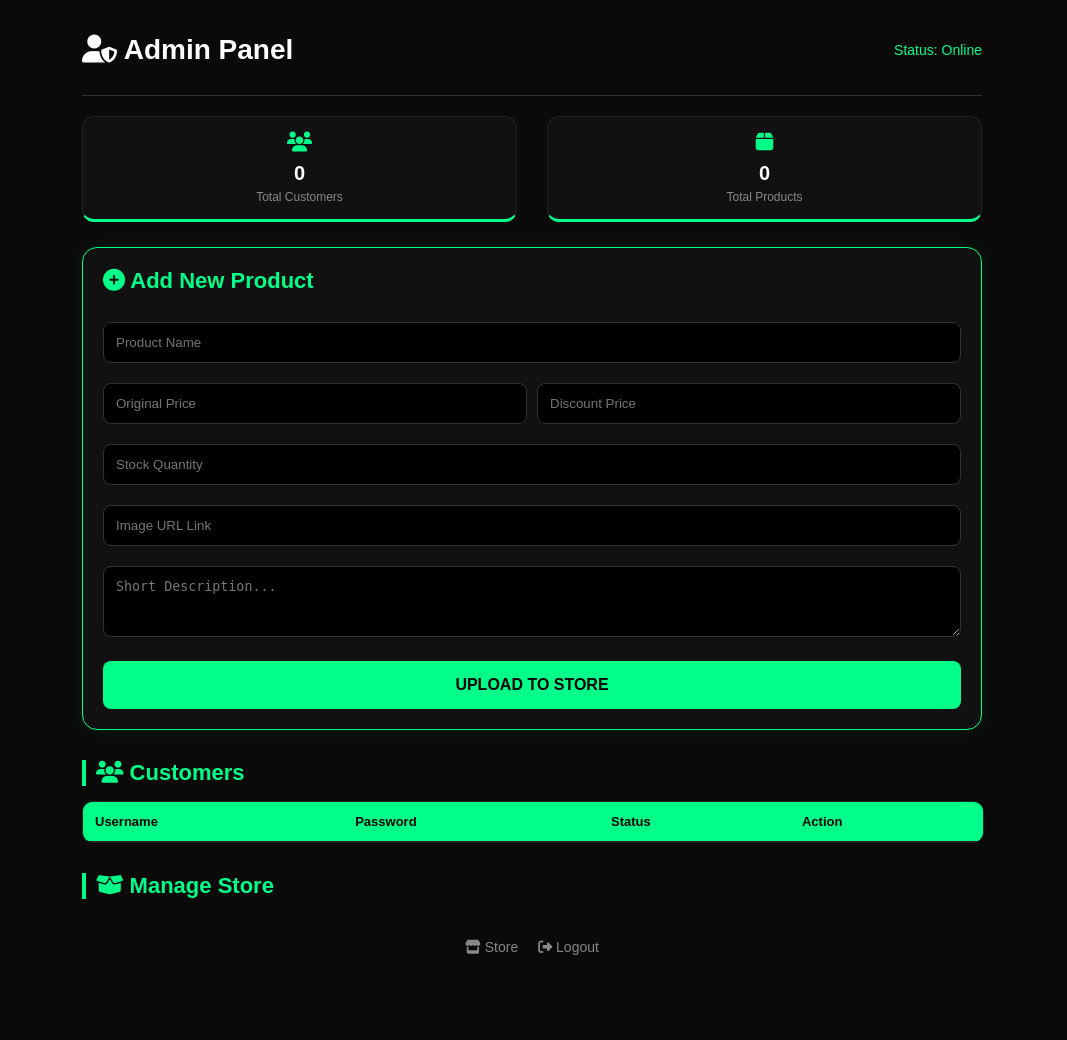
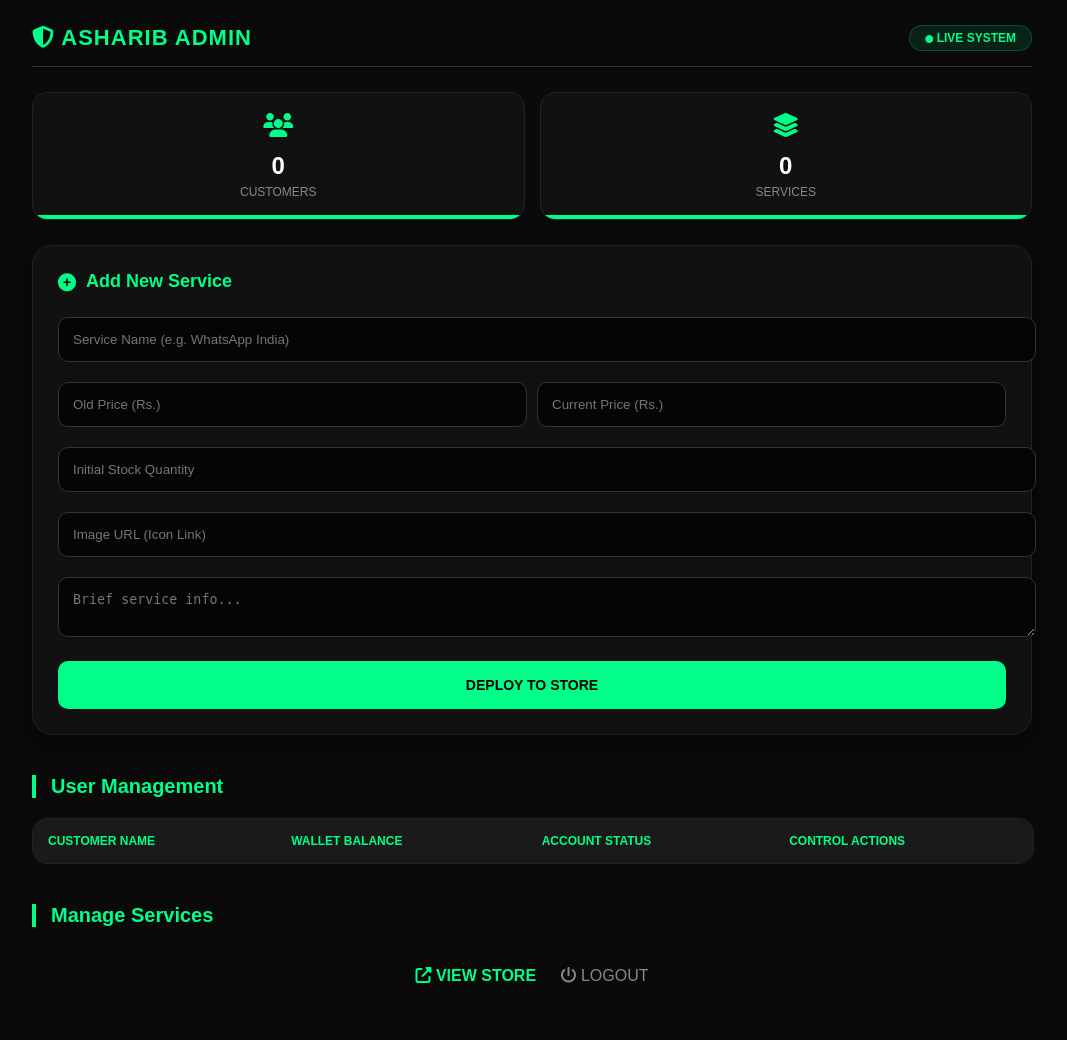
Before and after one commit to syedashariblaptop-hassan/asharib-otp-store, a Flask app: page /admin in a window 1280 px wide. Shown: the whole page, without its empty margins (108-1175 px from the left). Before the commit the page ends 955 px from the top, so only its background shows below. Run offline with Flask 3, Linux system fonts and the light colour scheme; the visitor is signed in with stand-in values (Sample User, id 1); lists and menus that the app fills with data are empty; some libraries are stand-ins or nearby versions.

Commit message:
Update admin.html

```diff
--- a/templates/admin.html
+++ b/templates/admin.html
@@ -2,133 +2,132 @@
 <html>
 <head>
     <meta name="viewport" content="width=device-width, initial-scale=1.0">
-
     <title>Admin Control Panel | Asharib Tech</title>
     <link rel="stylesheet" href="https://cdnjs.cloudflare.com/ajax/libs/font-awesome/6.4.0/css/all.min.css">
+    <script src="https://cdn.jsdelivr.net/npm/sweetalert2@11"></script>
     <style>
         body { background: #0a0a0a; color: white; font-family: 'Poppins', sans-serif; padding: 15px; margin: 0; overflow-x: hidden; }
-        .admin-container { max-width: 900px; margin: auto; }
+        .admin-container { max-width: 1000px; margin: auto; }
 
-        .header { display: flex; justify-content: space-between; align-items: center; border-bottom: 1px solid #333; padding-bottom: 10px; margin-bottom: 20px; }
-        .header h1 { font-size: 20px; }
+        .header { display: flex; justify-content: space-between; align-items: center; border-bottom: 1px solid #333; padding-bottom: 15px; margin-bottom: 25px; margin-top: 10px; }
+        .header h1 { font-size: 22px; color: #00ff88; margin: 0; text-transform: uppercase; letter-spacing: 1px; }
 
         /* Stats Section */
         .stats-grid { display: grid; grid-template-columns: repeat(2, 1fr); gap: 15px; margin-bottom: 25px; }
-        .stat-card { background: #111; padding: 15px; border-radius: 12px; border: 1px solid #222; text-align: center; border-bottom: 3px solid #00ff88; }
-        .stat-card i { color: #00ff88; font-size: 20px; margin-bottom: 5px; }
-        .stat-card h3 { margin: 5px 0; font-size: 20px; }
-        .stat-card p { margin: 0; font-size: 12px; color: #888; }
+        .stat-card { background: #111; padding: 20px; border-radius: 15px; border: 1px solid #222; text-align: center; position: relative; overflow: hidden; }
+        .stat-card::after { content: ''; position: absolute; bottom: 0; left: 0; width: 100%; height: 4px; background: #00ff88; }
+        .stat-card i { color: #00ff88; font-size: 24px; margin-bottom: 10px; }
+        .stat-card h3 { margin: 5px 0; font-size: 24px; font-weight: 800; }
+        .stat-card p { margin: 0; font-size: 12px; color: #888; text-transform: uppercase; }
 
-        /* Form Styling */
-        .box { background: #111; padding: 20px; border-radius: 15px; border: 1px solid #00ff88; box-shadow: 0 0 15px rgba(0, 255, 136, 0.1); margin-bottom: 30px; }
-        h2 { color: #00ff88; margin-top: 0; font-size: 18px; }
+        /* Box Styling */
+        .box { background: #111; padding: 25px; border-radius: 20px; border: 1px solid #222; box-shadow: 0 10px 30px rgba(0,0,0,0.5); margin-bottom: 35px; }
+        h2 { color: #00ff88; margin-top: 0; font-size: 18px; display: flex; align-items: center; gap: 10px; }
 
-        input, textarea { width: 100%; padding: 12px; margin: 10px 0; background: #000; color: #00ff88; border: 1px solid #333; border-radius: 8px; outline: none; box-sizing: border-box; }
-        input:focus { border-color: #00ff88; }
+        input, textarea { width: 100%; padding: 14px; margin: 10px 0; background: #050505; color: #fff; border: 1px solid #333; border-radius: 10px; outline: none; transition: 0.3s; }
+        input:focus { border-color: #00ff88; box-shadow: 0 0 10px rgba(0, 255, 136, 0.1); }
 
         .price-row { display: flex; gap: 10px; }
+        .btn-upload { width: 100%; padding: 16px; background: #00ff88; color: black; border: none; border-radius: 10px; font-weight: 800; cursor: pointer; transition: 0.3s; font-size: 14px; text-transform: uppercase; margin-top: 10px; }
+        .btn-upload:hover { background: #fff; transform: translateY(-2px); }
 
-        .btn-upload { width: 100%; padding: 15px; background: #00ff88; color: black; border: none; border-radius: 8px; font-weight: bold; cursor: pointer; transition: 0.3s; font-size: 16px; margin-top: 10px; }
-        .btn-upload:hover { background: white; }
+        /* User Table */
+        .section-title { color: #00ff88; border-left: 4px solid #00ff88; padding-left: 15px; margin: 40px 0 20px 0; font-size: 20px; font-weight: 700; }
+        .table-responsive { width: 100%; overflow-x: auto; background: #111; border-radius: 15px; border: 1px solid #222; }
+        .user-table { width: 100%; border-collapse: collapse; min-width: 700px; }
+        .user-table th { background: #1a1a1a; color: #00ff88; padding: 15px; text-align: left; font-size: 12px; text-transform: uppercase; }
+        .user-table td { padding: 15px; border-bottom: 1px solid #222; font-size: 14px; vertical-align: middle; }
 
-        /* List Styling */
-        .section-title { color: #00ff88; border-left: 4px solid #00ff88; padding-left: 10px; margin: 30px 0 15px 0; font-size: 18px; }
+        .balance-badge { background: rgba(0, 255, 136, 0.1); color: #00ff88; padding: 5px 10px; border-radius: 8px; font-weight: bold; border: 1px solid rgba(0, 255, 136, 0.2); }
+        .edit-balance { color: #aaa; cursor: pointer; margin-left: 5px; transition: 0.2s; }
+        .edit-balance:hover { color: #fff; }
 
-        .item-card { background: #1a1a1a; padding: 15px; border-radius: 10px; display: flex; justify-content: space-between; align-items: center; margin-bottom: 10px; border: 1px solid #222; }
-        .item-card strong { font-size: 14px; }
+        /* Action Buttons */
+        .block-btn { padding: 8px 12px; border-radius: 8px; font-weight: bold; cursor: pointer; color: white; text-decoration: none; font-size: 11px; transition: 0.3s; }
+        .remove-user-btn { padding: 8px 12px; border-radius: 8px; background: #ff4444; color: white; text-decoration: none; font-size: 11px; font-weight: bold; margin-left: 5px; transition: 0.3s; }
+        .block-btn:hover, .remove-user-btn:hover { opacity: 0.8; transform: scale(1.05); }
 
-        .action-btns { display: flex; gap: 8px; }
-        .delete-btn { background: #ff4444; color: white; padding: 8px 12px; border-radius: 5px; text-decoration: none; font-size: 11px; font-weight: bold; display: flex; align-items: center; gap: 5px; }
-        .edit-btn { background: #3498db; color: white; padding: 8px 12px; border-radius: 5px; text-decoration: none; font-size: 11px; font-weight: bold; display: flex; align-items: center; gap: 5px; }
+        /* Manage Products */
+        .item-card { background: #111; padding: 15px 20px; border-radius: 15px; display: flex; justify-content: space-between; align-items: center; margin-bottom: 12px; border: 1px solid #222; transition: 0.3s; }
+        .item-card:hover { border-color: #00ff88; background: #161616; }
+        .item-card strong { font-size: 15px; color: #fff; }
 
-        /* Responsive Table */
-        .table-responsive { width: 100%; overflow-x: auto; background: #111; border-radius: 10px; border: 1px solid #222; }
-        .user-table { width: 100%; border-collapse: collapse; min-width: 550px; }
-        .user-table th, .user-table td { padding: 12px; text-align: left; border-bottom: 1px solid #222; font-size: 13px; }
-        .user-table th { background: #00ff88; color: black; }
-
-        .status-active { color: #00ff88; font-weight: bold; }
-        .status-blocked { color: #ff4444; font-weight: bold; }
-
-        .block-btn { padding: 6px 10px; border-radius: 5px; border: none; font-weight: bold; cursor: pointer; color: white; text-decoration: none; font-size: 11px; white-space: nowrap; display: inline-block; }
-        .remove-user-btn { padding: 6px 10px; border-radius: 5px; background: #ff4444; color: white; text-decoration: none; font-size: 11px; font-weight: bold; margin-left: 5px; display: inline-block; }
-
-        .footer-links { text-align: center; margin-top: 40px; padding-bottom: 30px; display: flex; justify-content: center; gap: 20px; }
-        .footer-links a { color: #888; text-decoration: none; font-size: 14px; }
-
-        @media (min-width: 768px) {
-            .header h1 { font-size: 28px; }
-            h2, .section-title { font-size: 22px; }
-            .item-card strong { font-size: 18px; }
-            .stats-grid { gap: 30px; }
-        }
+        .swal2-popup { background: #111 !important; color: #fff !important; border-radius: 20px !important; border: 1px solid #333 !important; }
     </style>
 </head>
 <body>
 
 <div class="admin-container">
     <div class="header">
-        <h1><i class="fas fa-user-shield"></i> Admin Panel</h1>
-        <div style="color: #00ff88; font-size: 14px;">Status: Online</div>
+        <h1><i class="fas fa-shield-alt"></i> Asharib Admin</h1>
+        <div style="background: rgba(0,255,136,0.1); padding: 5px 15px; border-radius: 50px; color: #00ff88; font-size: 12px; font-weight: bold; border: 1px solid #00ff8833;">
+            <i class="fas fa-circle" style="font-size: 8px;"></i> LIVE SYSTEM
+        </div>
     </div>
 
     <div class="stats-grid">
         <div class="stat-card">
             <i class="fas fa-users"></i>
             <h3>{{ users|length }}</h3>
-            <p>Total Customers</p>
+            <p>Customers</p>
         </div>
         <div class="stat-card">
-            <i class="fas fa-box"></i>
+            <i class="fas fa-layer-group"></i>
             <h3>{{ products|length }}</h3>
-            <p>Total Products</p>
+            <p>Services</p>
         </div>
     </div>
 
     <div class="box">
-        <h2><i class="fas fa-plus-circle"></i> Add New Product</h2>
+        <h2><i class="fas fa-plus-circle"></i> Add New Service</h2>
         <form method="POST">
-            <input type="text" name="name" placeholder="Product Name" required>
+            <input type="text" name="name" placeholder="Service Name (e.g. WhatsApp India)" required>
             <div class="price-row">
-                <input type="text" name="old_price" placeholder="Original Price" required>
-                <input type="text" name="price" placeholder="Discount Price" required>
+                <input type="number" name="old_price" placeholder="Old Price (Rs.)" required>
+                <input type="number" name="price" placeholder="Current Price (Rs.)" required>
             </div>
-            <input type="text" name="stock" placeholder="Stock Quantity" required>
-            <input type="text" name="pic" placeholder="Image URL Link" required>
-            <textarea name="desc" rows="3" placeholder="Short Description..." required></textarea>
-            <button type="submit" class="btn-upload">UPLOAD TO STORE</button>
+            <input type="number" name="stock" placeholder="Initial Stock Quantity" required>
+            <input type="text" name="pic" placeholder="Image URL (Icon Link)" required>
+            <textarea name="desc" rows="2" placeholder="Brief service info..." required></textarea>
+            <button type="submit" class="btn-upload">DEPLOY TO STORE</button>
         </form>
     </div>
 
-    <h2 class="section-title"><i class="fas fa-users"></i> Customers</h2>
+    <h2 class="section-title">User Management</h2>
     <div class="table-responsive">
         <table class="user-table">
             <thead>
                 <tr>
-                    <th>Username</th>
-                    <th>Password</th>
-                    <th>Status</th>
-                    <th>Action</th>
+                    <th>Customer Name</th>
+                    <th>Wallet Balance</th>
+                    <th>Account Status</th>
+                    <th>Control Actions</th>
                 </tr>
             </thead>
             <tbody>
                 {% for u in users %}
                 <tr>
-                    <td>{{ u.username }}</td>
-                    <td style="color: #666;">{{ u.password }}</td>
+                    <td>
+                        <div style="font-weight: bold;">{{ u.username }}</div>
+                        <div style="font-size: 11px; color: #555;">{{ u.email }}</div>
+                    </td>
+                    <td>
+                        <span class="balance-badge">Rs. {{ u.balance if u.balance else '0' }}</span>
+                        <i class="fas fa-edit edit-balance" title="Update Balance" onclick="updateBalance('{{ u.id }}', '{{ u.username }}')"></i>
+                    </td>
                     <td>
                         {% if u.is_blocked %}
-                            <span class="status-blocked">BLOCKED</span>
+                            <span style="color: #ff4444; font-size: 12px; font-weight: 900;"><i class="fas fa-user-slash"></i> BLOCKED</span>
                         {% else %}
-                            <span class="status-active">ACTIVE</span>
+                            <span style="color: #00ff88; font-size: 12px; font-weight: 900;"><i class="fas fa-check-circle"></i> ACTIVE</span>
                         {% endif %}
                     </td>
-                    <td style="white-space: nowrap;">
-                        <a href="/admin/toggle_block/{{ u.id }}" class="block-btn" style="background: {{ 'orange' if u.is_blocked else 'red' }};">
-                            <i class="fas fa-ban"></i> {{ 'Unblock' if u.is_blocked else 'Block' }}
+                    <td>
+                        <a href="/admin/toggle_block/{{ u.id }}" class="block-btn" style="background: {{ 'linear-gradient(90deg, #f39c12, #e67e22)' if u.is_blocked else 'linear-gradient(90deg, #e74c3c, #c0392b)' }};">
+                            {{ 'UNBLOCK' if u.is_blocked else 'BLOCK USER' }}
                         </a>
-                        <a href="/admin/delete_user/{{ u.id }}" class="remove-user-btn" onclick="return confirm('Waqai is account ko hamesha k liye remove krna ha?')">
-                            <i class="fas fa-trash-alt"></i> Remove
+                        <a href="/admin/delete_user/{{ u.id }}" class="remove-user-btn" onclick="return confirm('Account permanently delete krna ha?')">
+                            <i class="fas fa-trash"></i>
                         </a>
                     </td>
                 </tr>
@@ -137,29 +136,45 @@
         </table>
     </div>
 
-    <h2 class="section-title"><i class="fas fa-box-open"></i> Manage Store</h2>
+    <h2 class="section-title">Manage Services</h2>
     {% for p in products %}
     <div class="item-card">
-        <div style="max-width: 60%;">
-            <strong>{{ p.name }}</strong><br>
-            <span style="color: #00ff88; font-size: 14px;">Rs. {{ p.price }}</span>
+        <div>
+            <strong>{{ p.name }}</strong>
+            <div style="font-size: 12px; color: #00ff88;">Price: Rs. {{ p.price }} | Stock: {{ p.stock }}</div>
         </div>
-        <div class="action-btns">
-            <a href="/admin/edit_product/{{ p.id }}" class="edit-btn">
-                <i class="fas fa-edit"></i> Edit
-            </a>
-            <a href="/delete/{{ p.id }}" class="delete-btn" onclick="return confirm('Delete this product?')">
-                <i class="fas fa-trash"></i> Delete
-            </a>
+        <div style="display: flex; gap: 10px;">
+            <a href="/admin/edit_product/{{ p.id }}" style="color: #3498db; text-decoration: none; font-size: 14px;"><i class="fas fa-pen"></i></a>
+            <a href="/delete/{{ p.id }}" style="color: #ff4444; text-decoration: none; font-size: 14px;" onclick="return confirm('Product delete kr dein?')"><i class="fas fa-times-circle"></i></a>
         </div>
     </div>
     {% endfor %}
 
-    <div class="footer-links">
-        <a href="/"><i class="fas fa-store"></i> Store</a>
-        <a href="/logout"><i class="fas fa-sign-out-alt"></i> Logout</a>
+    <div style="text-align: center; margin: 40px 0;">
+        <a href="/" style="color: #00ff88; text-decoration: none; font-weight: bold; margin-right: 20px;"><i class="fas fa-external-link-alt"></i> VIEW STORE</a>
+        <a href="/logout" style="color: #888; text-decoration: none;"><i class="fas fa-power-off"></i> LOGOUT</a>
     </div>
 </div>
 
+<script>
+    async function updateBalance(userId, username) {
+        const { value: amount } = await Swal.fire({
+            title: `Update Balance for ${username}`,
+            input: 'number',
+            inputLabel: 'Enter amount to add or subtract',
+            inputPlaceholder: 'e.g. 500',
+            showCancelButton: true,
+            background: '#111',
+            color: '#fff',
+            confirmButtonColor: '#00ff88'
+        });
+
+        if (amount) {
+            // Yahan hum API call karenge balance update ke liye
+            window.location.href = `/admin/update_balance/${userId}/${amount}`;
+        }
+    }
+</script>
+
 </body>
 </html>
```
